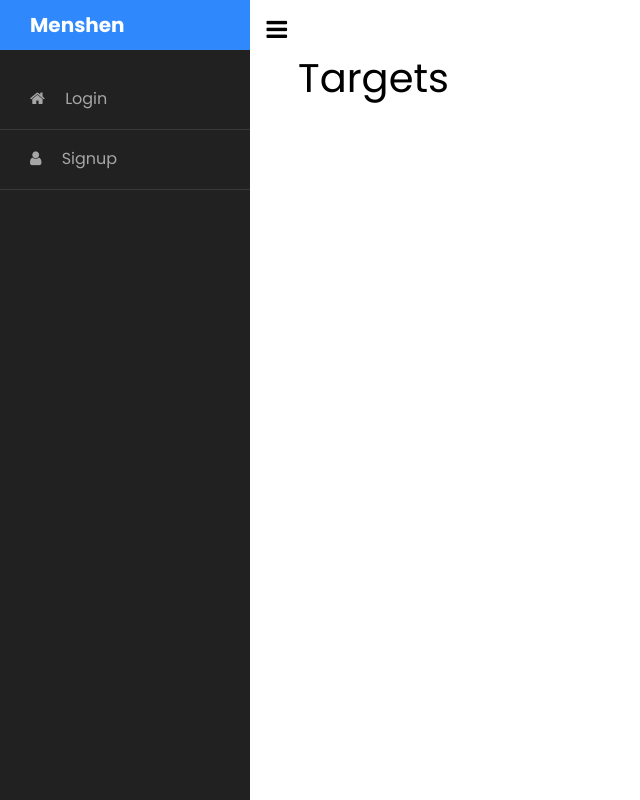
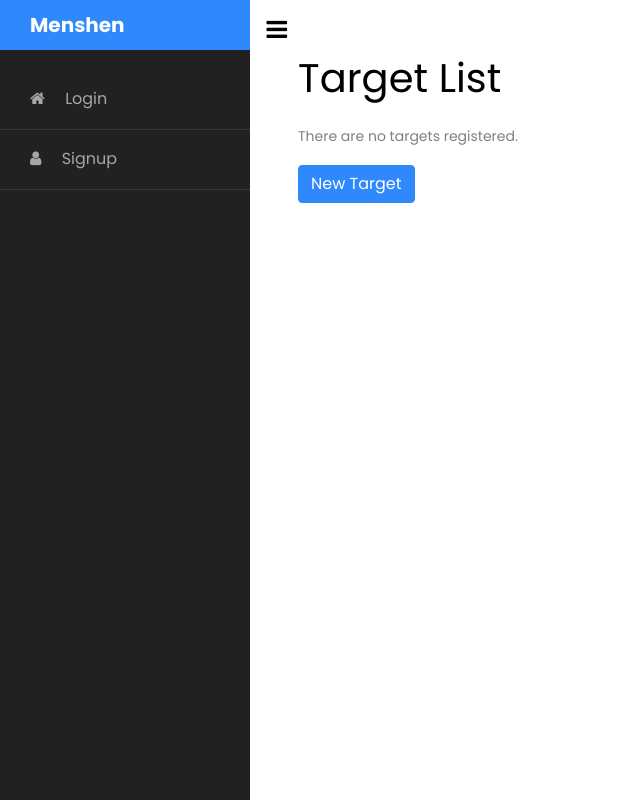
Before and after one commit to c3l3si4n/menshen-dashboard-v2, a Django app: page /targets/ in a window 1280 px wide. Shown: the whole page, without its empty margins (0-640 px from the left). Run offline with Django 3.2, Linux system fonts and the light colour scheme; data that the repository does not hold is empty; some libraries are stand-ins or nearby versions.

Commit message:
added targets

```diff
--- a/menshen/authentication/urls.py
+++ b/menshen/authentication/urls.py
@@ -10,5 +10,4 @@ urlpatterns = [
     url("password_reset", auth_views.PasswordResetView.as_view(), name='password_reset'),
     url('login', auth_views.LoginView.as_view(redirect_authenticated_user=True, template_name='registration/login.html'), name='login'),
     url('logout', auth_views.LogoutView.as_view(next_page='/'), name='login'),
-
 ]
--- a/menshen/dashboard/templates/dashboard/index.html
+++ b/menshen/dashboard/templates/dashboard/index.html
@@ -4,4 +4,5 @@
 
 {% block content %}
     <h1>Home</h1>
+    <p>{{ target_count }} Targets</p>
 {% endblock %}
--- /dev/null
+++ b/menshen/targets/templates/targets/target_list.html
@@ -0,0 +1,22 @@
+{% extends "base.html" %}
+
+{% block content %}
+    <h1 style="">Target List </h1>
+    </p>
+    {% if target_list %}
+        <ul class="list-group">
+            {% for target in target_list %}
+                <li class="list-group-item">
+                    <a class="text-primary" href="{{ target.get_absolute_url }}">{{ target.name }}</a>
+                </li>
+            {% endfor %}
+
+        </ul>
+    {% else %}
+        <p>There are no targets registered.</p>
+    {% endif %}
+    <p></p>
+    <form action="{% url 'target_new' %}">
+        <button type="submit" class="btn btn-primary">New Target</button>
+    </form>
+{% endblock %}
--- a/menshen/targets/urls.py
+++ b/menshen/targets/urls.py
@@ -3,8 +3,10 @@ from . import views
 
 
 urlpatterns = [
-    # Ex: /targets/5/
-    path('', views.index, name='index'),
-    path('<int:target_id>/', views.detail, name='detail')
-
+    path('', views.TargetList.as_view(), name='target_list'),
+    path('view/<int:pk>', views.TargetView.as_view(), name='target_view'),
+    path('new', views.TargetCreate.as_view(), name='target_new'),
+    path('view/<int:pk>', views.TargetView.as_view(), name='target_view'),
+    path('edit/<int:pk>', views.TargetUpdate.as_view(), name='target_edit'),
+    path('delete/<int:pk>', views.TargetDelete.as_view(), name='target_delete'),
 ]
--- a/menshen/targets/views.py
+++ b/menshen/targets/views.py
@@ -1,10 +1,26 @@
 from django.shortcuts import render
 from django.shortcuts import HttpResponse
-from django.template import loader
+from django.views.generic import ListView, DetailView
+from django.views.generic.edit import CreateView, UpdateView, DeleteView
+from django.urls import reverse_lazy
 from .models import Target
 
-def index(request):
-    return render(request, 'targets/index.html', {})
+class TargetList(ListView):
+    model = Target
 
-def detail(request, target_id):
-    return HttpResponse("You're looking at target %s" % target_id)
+class TargetView(DetailView):
+    model = Target
+
+class TargetCreate(CreateView):
+    model = Target
+    fields = ['name']
+    success_url = reverse_lazy('target_list')
+
+class TargetUpdate(UpdateView):
+    model = Target
+    fields = ['name']
+    success_url = reverse_lazy('target_list')
+
+class TargetDelete(DeleteView):
+    model = Target
+    success_url = reverse_lazy('target_list')
--- a/menshen/templates/base.html
+++ b/menshen/templates/base.html
@@ -36,10 +36,10 @@
                     <a href="#"><span class="fa fa-sticky-note mr-3"></span> Subcription</a>
                 </li>
                 <li>
-                    <a href="#"><span class="fa fa-paper-plane mr-3"></span> Settings</a>
+                    <a href="#"><span class="fa fa-cog mr-3"></span> Settings</a>
                 </li>
                 <li>
-                    <a href="/logout"><span class="fa fa-paper-plane mr-3"></span> Logout</a>
+                    <a href="/logout"><span class="fa fa-sign-out mr-3"></span> Logout</a>
                 </li>
             {% else %}
                 <li>
```
Also changed, not shown: menshen/dashboard/views.py (+2 -6 lines), menshen/targets/models.py (+7 -1 lines), menshen/targets/templates/targets/target_detail.html (added, +8 -0 lines), menshen/targets/templates/targets/target_form.html (added, +12 -0 lines).
